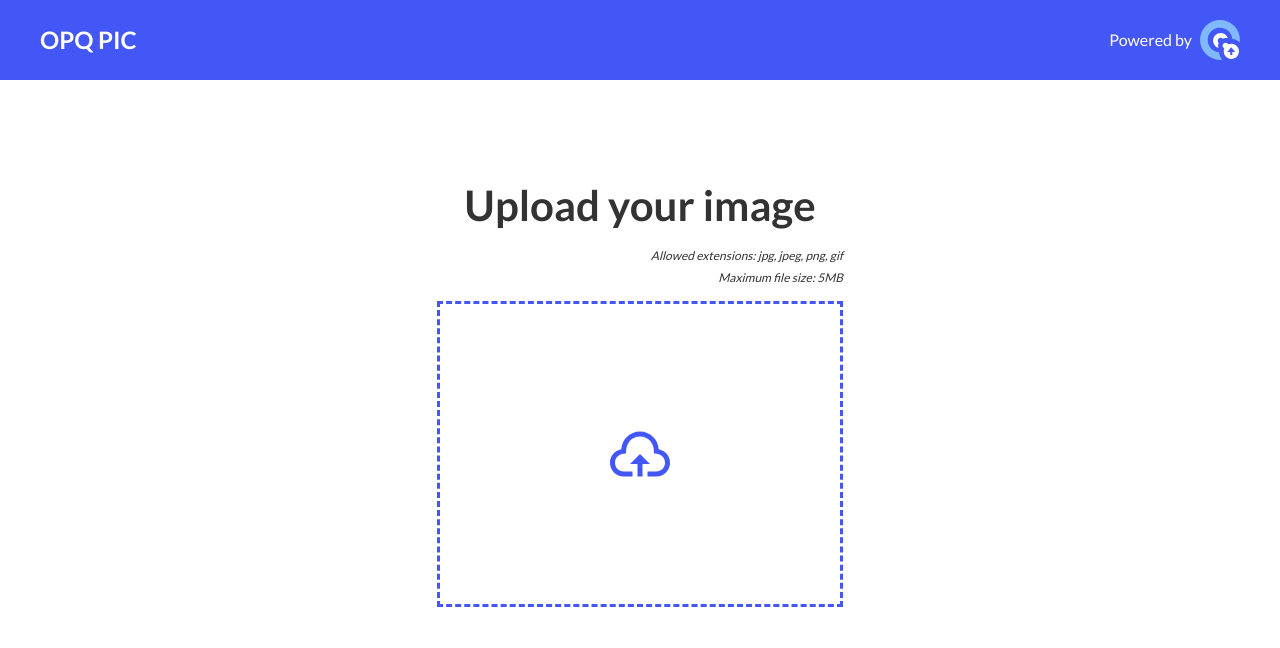
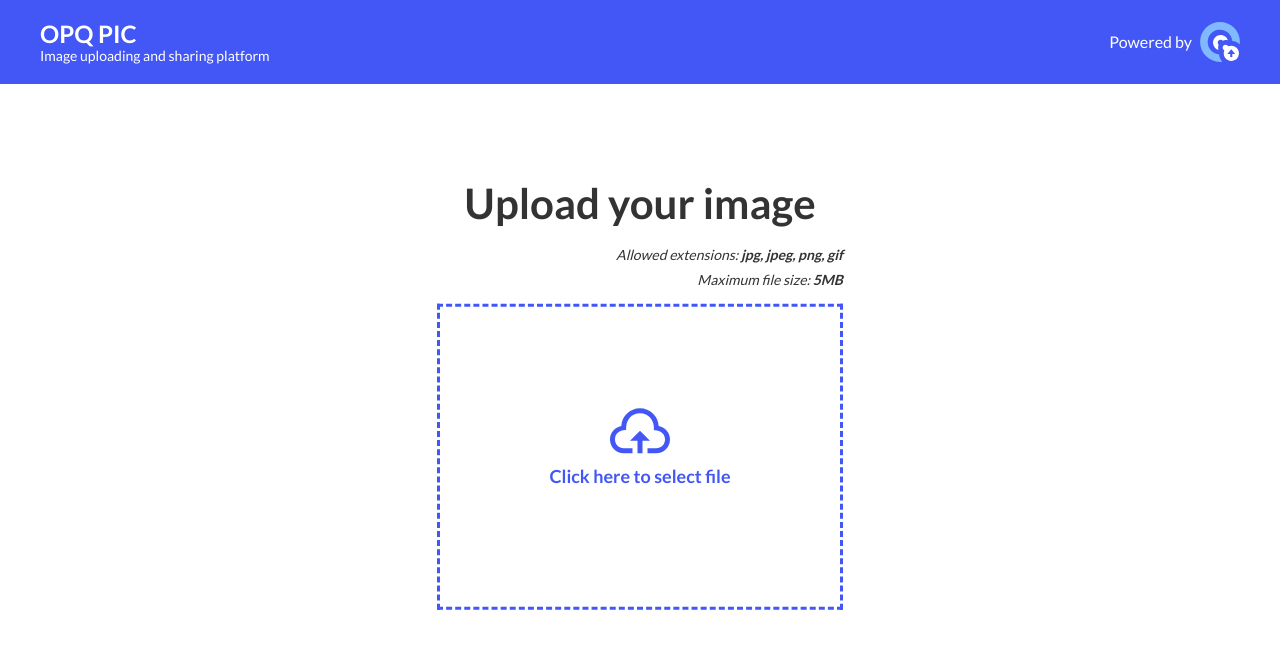
Before and after one commit to ethArek/opqpic, a React (Create React App) app in the folder client/: page / in a window 1280 px wide. Shown: the top 648 px of the page. Built offline with nearby package versions, Linux system fonts and the light colour scheme.

Commit message:
Config + minor style changes

```diff
--- a/client/src/components/FileUpload.tsx
+++ b/client/src/components/FileUpload.tsx
@@ -102,12 +102,18 @@ function FileUpload() {
       )}
       {!file && (
         <>
-          <Info>Allowed extensions: jpg, jpeg, png, gif</Info>
-          <Info last>Maximum file size: 5MB</Info>
+          <Info>
+            Allowed extensions: <span>jpg, jpeg, png, gif</span>
+          </Info>
+          <Info last>
+            Maximum file size: <span>5MB</span>
+          </Info>
         </>
       )}
       {!file && (
         <Label>
+          <span>Click here to select file</span>
+          <i />
           <Input
             onChange={handleChange}
             type="file"
@@ -150,14 +156,34 @@ const Header = styled.h1`
 `;
 
 const Label = styled.label`
-  display: block;
+  display: flex;
+  justify-content: center;
+  align-items: center;
   width: 400px;
   height: 300px;
   border: 3px dashed #4257f5;
   margin-bottom: 40px;
   cursor: pointer;
-  background: url(${upload}) no-repeat center center;
-  background-size: 15%;
+
+  span {
+    color: #4257f5;
+    position: relative;
+    top: 20px;
+    font-size: 18px;
+    font-weight: 700;
+
+    &::after {
+      content: '';
+      background: url(${upload}) no-repeat center center;
+      background-size: 100%;
+      width: 60px;
+      height: 50px;
+      position: absolute;
+      left: 50%;
+      top: -60px;
+      transform: translateX(-50%);
+    }
+  }
 `;
 
 const Name = styled.h2`
@@ -171,11 +197,15 @@ const Name = styled.h2`
 `;
 
 const Info = styled.div`
-  font-size: 12px;
+  font-size: 14px;
   color: #333;
   margin-bottom: ${({ last }: { last?: boolean }) => (last ? '16px' : '8px')};
   font-style: italic;
   text-align: right;
+
+  span {
+    font-weight: 700;
+  }
 `;
 
 const ButtonWrapper = styled.div`
--- a/client/src/components/ImagePage.tsx
+++ b/client/src/components/ImagePage.tsx
@@ -2,7 +2,7 @@ import React, { useState, useEffect } from 'react';
 import { MasterHandle } from 'opaque';
 import styled from 'styled-components';
 
-import { UPLOAD_OPTIONS, DOWNLOAD_OPTIONS } from '../config/opq';
+import { UPLOAD_OPTIONS, DOWNLOAD_OPTIONS, HANDLE } from '../config/opq';
 import useDocumentTitle from '../hooks/useDocumentTitle';
 import CopyUrl from './CopyUrl';
 import Loader from './Loader';
@@ -26,7 +26,7 @@ function ImagePage({
 
   useEffect(() => {
     const opqHandler = new MasterHandle(
-      { handle },
+      { handle: HANDLE },
       { uploadOpts: UPLOAD_OPTIONS, downloadOpts: DOWNLOAD_OPTIONS }
     );
     const downloadHandler = opqHandler.downloadFile(handle);
--- a/client/src/components/Navbar.tsx
+++ b/client/src/components/Navbar.tsx
@@ -7,8 +7,11 @@ import opqLogo from '../assets/opq-logo.svg';
 function Navbar() {
   return (
     <Wrapper>
-      <Logo to="/">OPQ PIC</Logo>
-      <Opacity>
+      <Logo to="/">
+        OPQ PIC
+        <p>Image uploading and sharing platform</p>
+      </Logo>
+      <Opacity href="https://opacity.io" target="_blank">
         Powered by <img width="40" height="40" src={opqLogo} alt="Opacity" />
       </Opacity>
     </Wrapper>
@@ -29,11 +32,19 @@ const Logo = styled(Link)`
   font-weight: 700;
   color: #fff;
   text-decoration: none;
+
+  p {
+    font-size: 14px;
+    font-weight: 400;
+    margin: 0;
+  }
 `;
 
-const Opacity = styled.div`
+const Opacity = styled.a`
   display: flex;
   align-items: center;
+  color: #fff;
+  text-decoration: none;
 
   img {
     margin-left: 8px;
--- a/client/src/config/opq.ts
+++ b/client/src/config/opq.ts
@@ -15,3 +15,6 @@ export const DOWNLOAD_OPTIONS = {
   endpoint: API.STORAGE_NODE,
   autostart: true
 };
+
+export const HANDLE =
+  '8e4dfb806861314e21e2e648d96fdf90070f6c782587c785731bd278cbf6d005d5cfc6add4c51bc072dc370e6d4e05acf451a81cffda7680c360380760b66f18';
```
